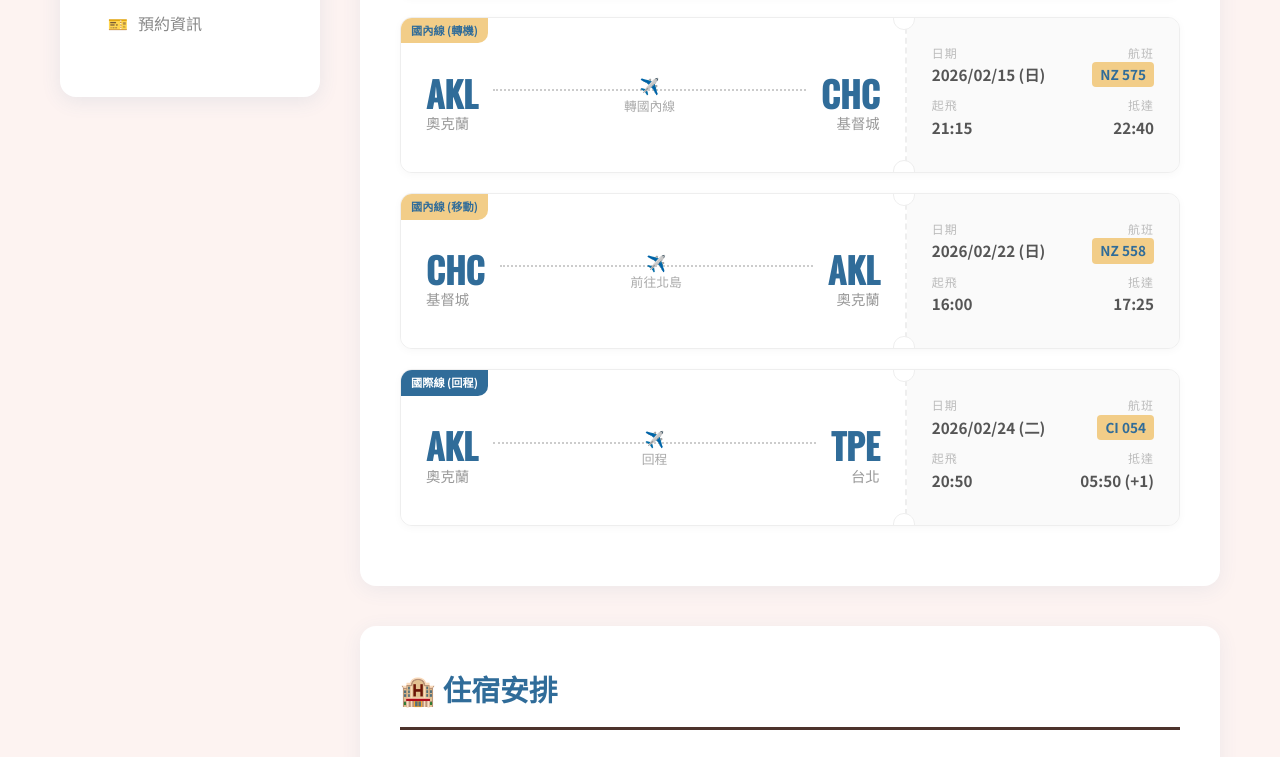
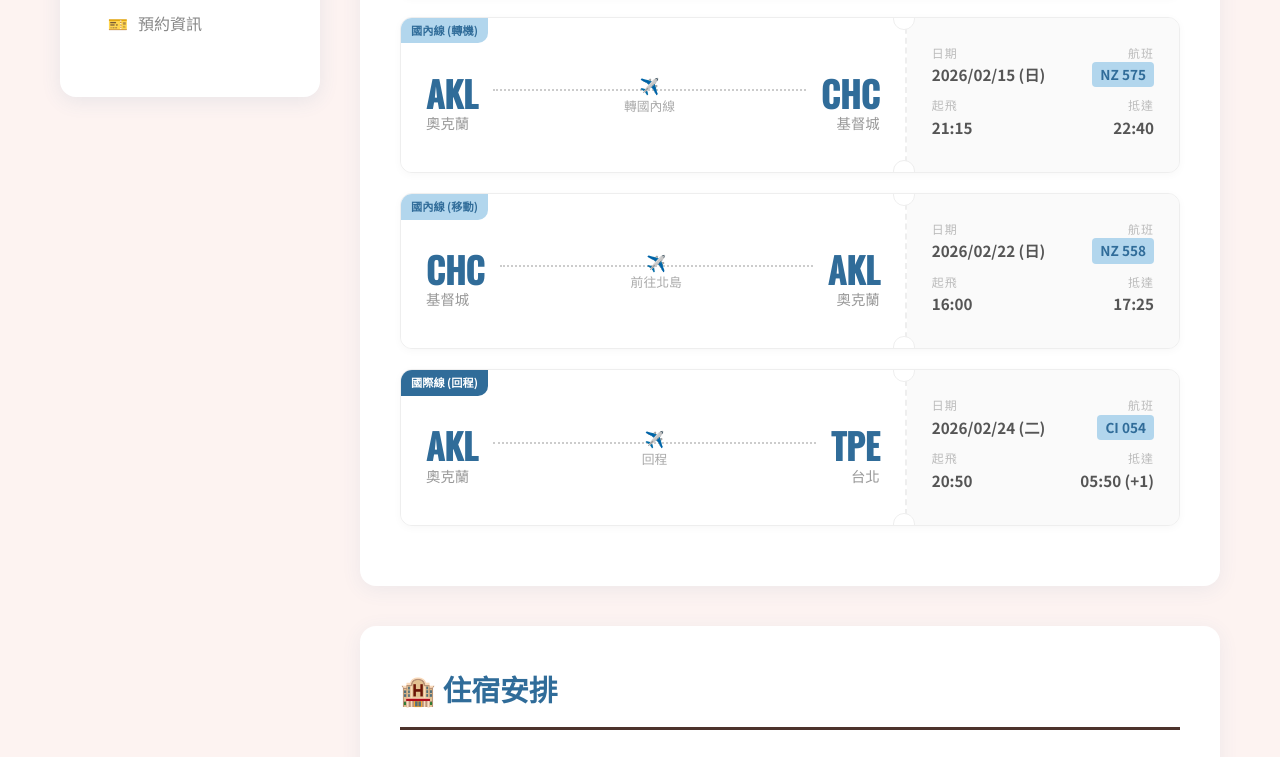
Before and after one commit to RUBY1016/nztrip2026, a plain HTML site: page index.html in a window 1280 px wide. Shown: the part 654-1411 px from the top of the page. Drawn offline with nearby package versions, Linux system fonts and the light colour scheme.

Commit message:
Update index.html

```diff
--- a/index.html
+++ b/index.html
@@ -11,7 +11,7 @@
             /* --- 大地與天空配色 --- */
             --primary-color: #306C99; /* 深空藍：標題、邊框 */
             --accent-color: #4D332C;  /* 大地褐：Header實心背景、重點按鈕 */
-            --flight-color: #F2CD88;  /* 淺水藍：航班資訊 */
+            --flight-color: #B2D6ED;  /* 淺水藍：航班資訊 */
             --pdf-color: #CBD8E0;     /* 淺水藍：PDF按鈕 */
 
             /* 背景色：帶有透明度的粉米色 (RGB: 252, 227, 221) */
```
